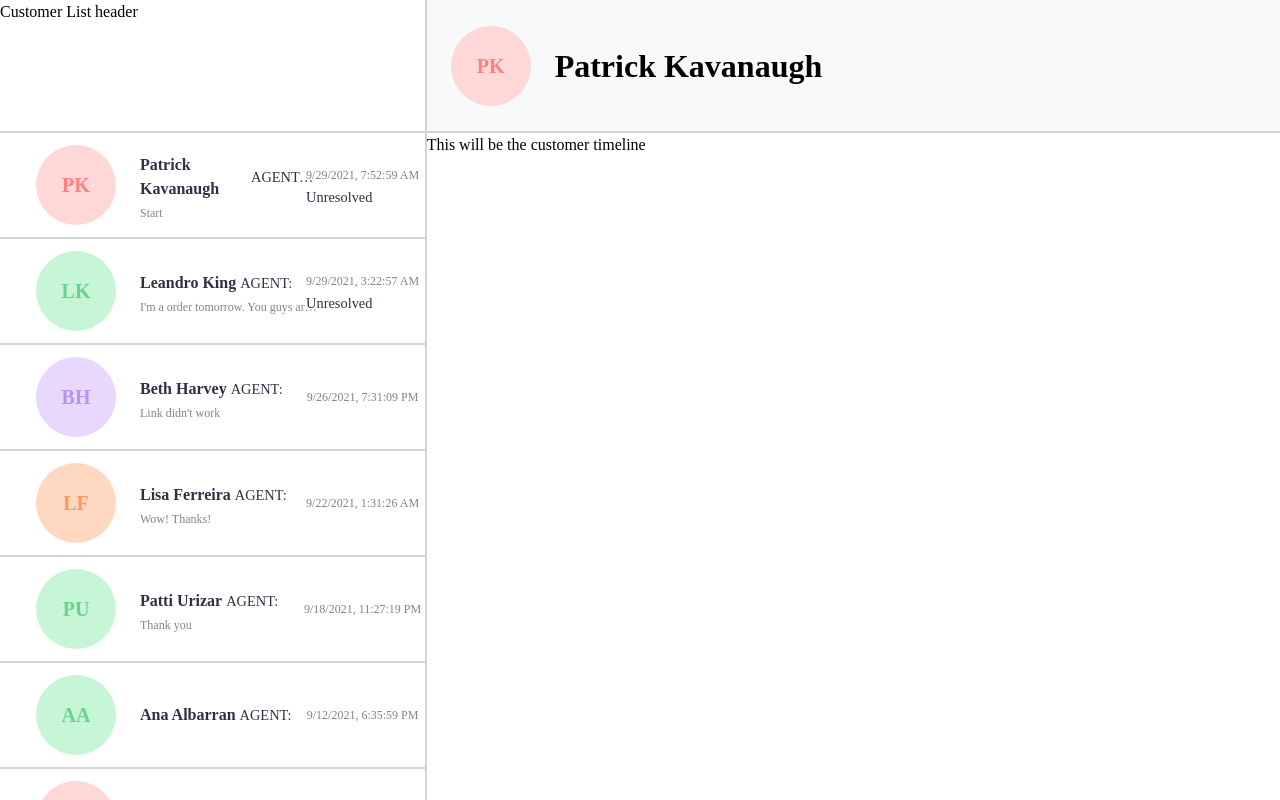
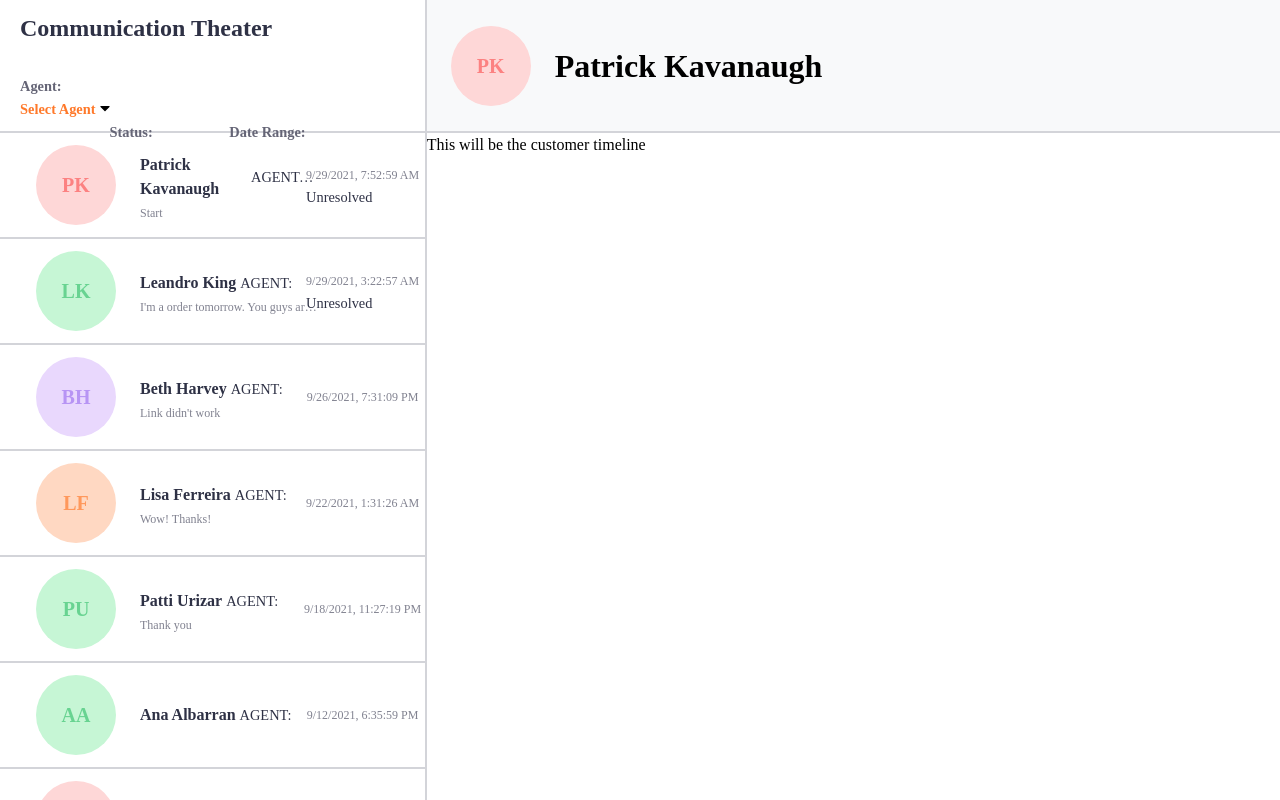
Before and after one commit to carrigan223/React_Redux_Communications, a React (Create React App) app: page / in a window 1280 px wide. Built offline with nearby package versions, Linux system fonts and the light colour scheme.

Commit message:
CustomerList Header styles without multi dropdown

```diff
--- a/package.json
+++ b/package.json
@@ -5,6 +5,9 @@
   "dependencies": {
     "@craco/craco": "^6.4.3",
     "@fortawesome/fontawesome-free": "^5.15.4",
+    "@fortawesome/fontawesome-svg-core": "^1.2.36",
+    "@fortawesome/free-solid-svg-icons": "^5.15.4",
+    "@fortawesome/react-fontawesome": "^0.1.16",
     "@reduxjs/toolkit": "^1.6.2",
     "@tailwindcss/aspect-ratio": "^0.4.0",
     "@tailwindcss/forms": "^0.4.0",
--- a/public/index.html
+++ b/public/index.html
@@ -25,6 +25,8 @@
       Learn how to configure a non-root public URL by running `npm run build`.
     -->
     <title>React App</title>
+    <link rel="stylesheet" href="https://cdnjs.cloudflare.com/ajax/libs/font-awesome/5.2.0/css/all.min.css" integrity="sha512-6c4nX2tn5KbzeBJo9Ywpa0Gkt+mzCzJBrE1RB6fmpcsoN+b/w/euwIMuQKNyUoU/nToKN3a8SgNOtPrbW12fug==" crossorigin="anonymous" referrerpolicy="no-referrer" />
+    <link rel="stylesheet" href="https://cdnjs.cloudflare.com/ajax/libs/font-awesome/5.14.0/css/all.min.css" integrity="sha512-1PKOgIY59xJ8Co8+NE6FZ+LOAZKjy+KY8iq0G4B3CyeY6wYHN3yt9PW0XpSriVlkMXe40PTKnXrLnZ9+fkDaog==" crossorigin="anonymous" referrerpolicy="no-referrer" />
   </head>
   <body>
     <noscript>You need to enable JavaScript to run this app.</noscript>
--- a/src/App.js
+++ b/src/App.js
@@ -1,10 +1,14 @@
 import "./App.css";
 // import { useEffect } from 'react';
+import { library } from "@fortawesome/fontawesome-svg-core";
+import { faCaretDown } from "@fortawesome/free-solid-svg-icons";
 import CustomerListConatiner from "./components/customers/customerList/CustomerListContainer";
 import CustomerListHeader from "./components/customers/customerListheader/CustomerListHeader";
 // import { fetchCustomers } from './features/customers/customersSlice';
 // import { useSelector, useDispatch } from 'react-redux';
 import SelectedCustomer from "./components/selectedCustomer/SelectedCustomer";
+
+library.add(faCaretDown);
 
 function App() {
   return (
@@ -15,9 +19,7 @@ function App() {
       </div>
       <div className="w-2/3 flex-col items-start">
         <SelectedCustomer />
-        <div>
-          This will be the customer timeline
-        </div>
+        <div>This will be the customer timeline</div>
       </div>
     </div>
   );
--- a/src/components/customers/customerListheader/CustomerListHeader.js
+++ b/src/components/customers/customerListheader/CustomerListHeader.js
@@ -1,9 +1,34 @@
 import React from "react";
+import { FontAwesomeIcon } from "@fortawesome/react-fontawesome";
+import { faCaretDown } from "@fortawesome/free-solid-svg-icons";
 
 const CustomerListHeader = () => {
   return (
-    <div className="h-1/6 border-b-2">
-      <h1>Customer List header</h1>
+    <div className="flex flex-col h-1/6 border-b-2">
+      <div className="flex flex-col border-solid h-1/2 mt-3 ml-5 text-gray-900 font-bold text-2xl">
+        <h1>Communication Theater</h1>
+      </div>
+      <div className="flex flex-col flex-wrap justify-around h-1/2 ml-5">
+        <div className="">
+          <div className="flex items-center text-gray-700 text-sm font-bold">
+            <h2>Agent:</h2>
+          </div>
+          <div className="">
+            <h2 className="inline mr-1 text-orange-500 text-sm font-bold">
+              Select Agent
+            </h2>
+            <FontAwesomeIcon icon={faCaretDown} />
+          </div>
+        </div>
+        <div className="flex flex-col flex-wrap justify-between mt-14 mb-8 mr-44">
+          <div className="h-full w-1/2 text-gray-700 text-sm font-bold mr-10">
+            <h2>Status:</h2>
+          </div>
+          <div className="h-full w-1/2 text-gray-700 text-sm font-bold">
+            <h2>Date Range:</h2>
+          </div>
+        </div>
+      </div>
     </div>
   );
 };
```
Also changed, not shown: src/components/customers/customerList/CustomerListContainer.js (+9 -9 lines), 1 other file (tests, documents, lock files or other folders).
